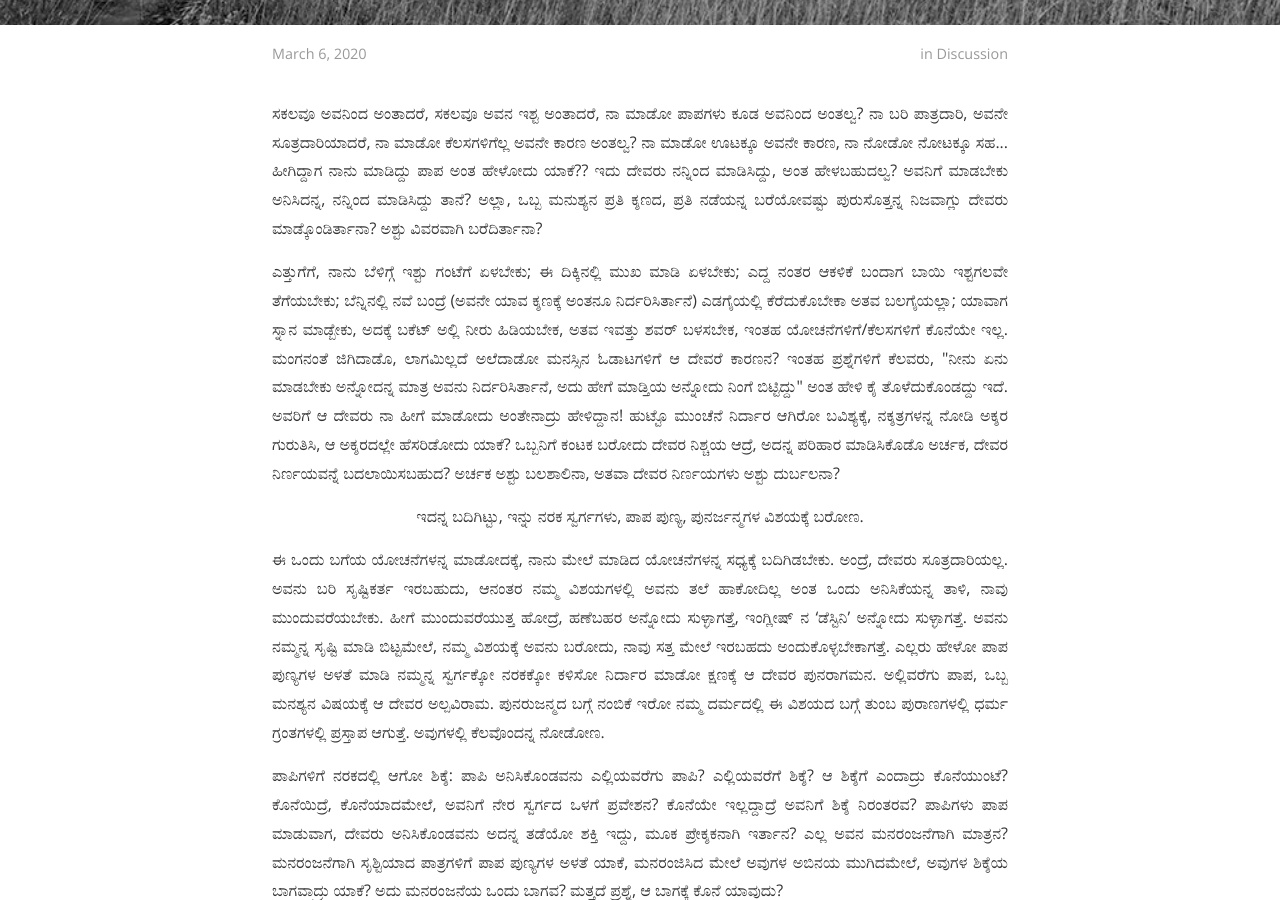
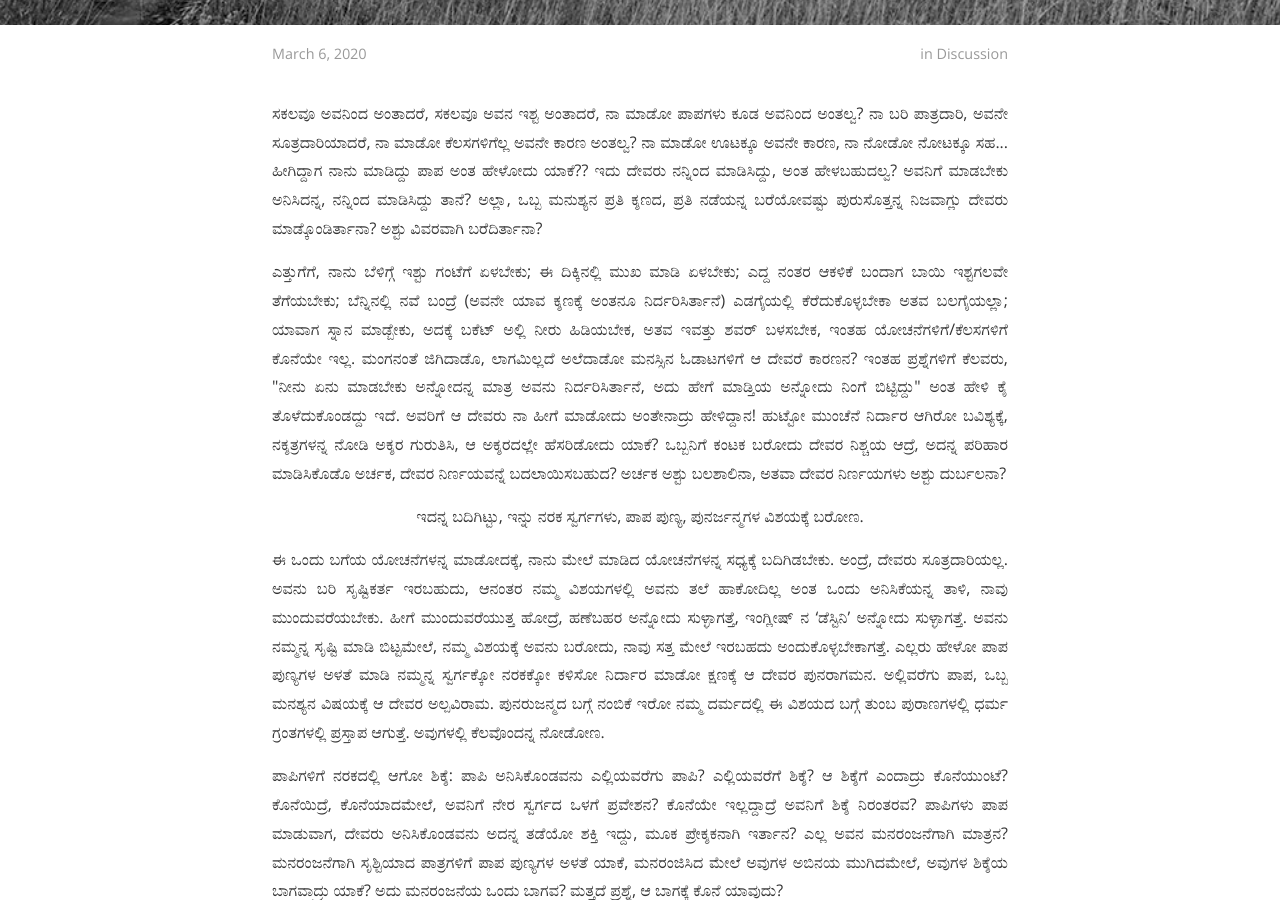
Before and after one commit to bencentra/centrarium, a Jekyll site: the page built from _posts/2020-03-06-tarka.markdown, in a window 1280 px wide and 900 px high, scrolled down 574 px. Built offline with Jekyll 4.4.1, drawn with Linux system fonts in a browser that asks for light colours; nearby versions of some CDN libraries; comment, search, counter and statistics services are not loaded; a style sheet for code colours, icons or effects is not loaded.

Commit message:
Update 2020-03-06-tarka.markdown

```diff
--- a/_posts/2020-03-06-tarka.markdown
+++ b/_posts/2020-03-06-tarka.markdown
@@ -12,7 +12,7 @@ description: ಕೆಲವೊಮ್ಮೆ ‌ಹೀಗೆ ಮನಸ್ಸಿನ
 
 <p align ="justify">ಸಕಲವೂ ಅವನಿಂದ ಅಂತಾದರೆ, ಸಕಲವೂ ಅವನ ಇಶ್ಟ ಅಂತಾದರೆ, ನಾ ಮಾಡೋ ಪಾಪಗಳು ಕೂಡ ಅವನಿಂದ ಅಂತಲ್ವ? ನಾ ಬರಿ ಪಾತ್ರದಾರಿ, ಅವನೇ ಸೂತ್ರದಾರಿಯಾದರೆ, ನಾ ಮಾಡೋ ಕೆಲಸಗಳಿಗೆಲ್ಲ ಅವನೇ ಕಾರಣ ಅಂತಲ್ವ? ನಾ ಮಾಡೋ ಊಟಕ್ಕೂ ಅವನೇ ಕಾರಣ, ನಾ ನೋಡೋ ನೋಟಕ್ಕೂ ಸಹ... ಹೀಗಿದ್ದಾಗ ನಾನು ಮಾಡಿದ್ದು ಪಾಪ ಅಂತ ಹೇಳೋದು ಯಾಕೆ?? ಇದು ದೇವರು ನನ್ನಿಂದ ಮಾಡಿಸಿದ್ದು, ಅಂತ ಹೇಳಬಹುದಲ್ವ? ಅವನಿಗೆ ಮಾಡಬೇಕು ಅನಿಸಿದನ್ನ, ನನ್ನಿಂದ ಮಾಡಿಸಿದ್ದು ತಾನೆ? ಅಲ್ಲಾ, ಒಬ್ಬ ಮನುಶ್ಯನ ಪ್ರತಿ ಕ್ಶಣದ, ಪ್ರತಿ ನಡೆಯನ್ನ ಬರೆಯೋವಷ್ಟು ಪುರುಸೊತ್ತನ್ನ ನಿಜವಾಗ್ಲು ದೇವರು ಮಾಡ್ಕೊಂಡಿರ್ತಾನಾ? ಅಶ್ಟು ವಿವರವಾಗಿ ಬರೆದಿರ್ತಾನಾ? </p><!--more-->
 
-<p align ="justify">ಎತ್ತುಗೆಗೆ, ನಾನು ಬೆಳಿಗ್ಗೆ ಇಶ್ಟು ಗಂಟೆಗೆ ಏಳಬೇಕು; ಈ ದಿಕ್ಕಿನಲ್ಲಿ ಮುಖ ಮಾಡಿ ಏಳಬೇಕು; ಎದ್ದ ನಂತರ ಆಕಳಿಕೆ ಬಂದಾಗ ಬಾಯಿ ಇಶ್ಟಗಲವೇ ತೆಗೆಯಬೇಕು; ಬೆನ್ನಿನಲ್ಲಿ ನವೆ ಬಂದ್ರೆ (ಅವನೇ ಯಾವ ಕ್ಶಣಕ್ಕೆ ಅಂತನೂ ನಿರ್ದರಿಸಿರ್ತಾನೆ) ಎಡಗೈಯಲ್ಲಿ ಕೆರೆದುಕೊಬೇಕಾ ಅತವ ಬಲಗೈಯಲ್ಲಾ; ಯಾವಾಗ ಸ್ನಾನ ಮಾಡ್ಬೇಕು, ಅದಕ್ಕೆ ಬಕೆಟ್ ಅಲ್ಲಿ ನೀರು ಹಿಡಿಯಬೇಕ, ಅತವ ಇವತ್ತು ಶವರ್ ಬಳಸಬೇಕ, ಇಂತಹ ಯೋಚನೆಗಳಿಗೆ/ಕೆಲಸಗಳಿಗೆ ಕೊನೆಯೇ ಇಲ್ಲ. ಮಂಗನಂತೆ ಜಿಗಿದಾಡೊ, ಲಾಗಮಿಲ್ಲದೆ ಅಲೆದಾಡೋ ಮನಸ್ಸಿನ ಓಡಾಟಗಳಿಗೆ ಆ ದೇವರೆ ಕಾರಣನ? ಇಂತಹ ಪ್ರಶ್ನೆಗಳಿಗೆ ಕೆಲವರು, "ನೀನು ಏನು ಮಾಡಬೇಕು ಅನ್ನೋದನ್ನ ಮಾತ್ರ ಅವನು ನಿರ್ದರಿಸಿರ್ತಾನೆ, ಅದು ಹೇಗೆ ಮಾಡ್ತಿಯ ಅನ್ನೋದು ನಿಂಗೆ ಬಿಟ್ಟಿದ್ದು" ಅಂತ ಹೇಳಿ ಕೈ ತೊಳೆದುಕೊಂಡದ್ದು ಇದೆ. ಅವರಿಗೆ ಆ ದೇವರು ನಾ ಹೀಗೆ ಮಾಡೋದು ಅಂತೇನಾದ್ರು ಹೇಳಿದ್ದಾನ! ಹುಟ್ಟೊ ಮುಂಚೆನೆ ನಿರ್ದಾರ ಆಗಿರೋ ಬವಿಶ್ಯಕ್ಕೆ, ನಕ್ಶತ್ರಗಳನ್ನ ನೋಡಿ ಅಕ್ಶರ ಗುರುತಿಸಿ, ಆ ಅಕ್ಶರದಲ್ಲೇ ಹೆಸರಿಡೋದು ಯಾಕೆ? ಒಬ್ಬನಿಗೆ ಕಂಟಕ ಬರೋದು ದೇವರ ನಿಶ್ಚಯ ಆದ್ರೆ, ಅದನ್ನ ಪರಿಹಾರ ಮಾಡಿಸಿಕೊಡೊ ಅರ್ಚಕ, ದೇವರ ನಿರ್ಣಯವನ್ನೆ ಬದಲಾಯಿಸಬಹುದ? ಅರ್ಚಕ ಅಶ್ಟು ಬಲಶಾಲಿನಾ, ಅತವಾ ದೇವರ ನಿರ್ಣಯಗಳು ಅಶ್ಟು ದುರ್ಬಲನಾ?</p>
+<p align ="justify">ಎತ್ತುಗೆಗೆ, ನಾನು ಬೆಳಿಗ್ಗೆ ಇಶ್ಟು ಗಂಟೆಗೆ ಏಳಬೇಕು; ಈ ದಿಕ್ಕಿನಲ್ಲಿ ಮುಖ ಮಾಡಿ ಏಳಬೇಕು; ಎದ್ದ ನಂತರ ಆಕಳಿಕೆ ಬಂದಾಗ ಬಾಯಿ ಇಶ್ಟಗಲವೇ ತೆಗೆಯಬೇಕು; ಬೆನ್ನಿನಲ್ಲಿ ನವೆ ಬಂದ್ರೆ (ಅವನೇ ಯಾವ ಕ್ಶಣಕ್ಕೆ ಅಂತನೂ ನಿರ್ದರಿಸಿರ್ತಾನೆ) ಎಡಗೈಯಲ್ಲಿ ಕೆರೆದುಕೊಳ್ಳಬೇಕಾ ಅತವ ಬಲಗೈಯಲ್ಲಾ; ಯಾವಾಗ ಸ್ನಾನ ಮಾಡ್ಬೇಕು, ಅದಕ್ಕೆ ಬಕೆಟ್ ಅಲ್ಲಿ ನೀರು ಹಿಡಿಯಬೇಕ, ಅತವ ಇವತ್ತು ಶವರ್ ಬಳಸಬೇಕ, ಇಂತಹ ಯೋಚನೆಗಳಿಗೆ/ಕೆಲಸಗಳಿಗೆ ಕೊನೆಯೇ ಇಲ್ಲ. ಮಂಗನಂತೆ ಜಿಗಿದಾಡೊ, ಲಾಗಮಿಲ್ಲದೆ ಅಲೆದಾಡೋ ಮನಸ್ಸಿನ ಓಡಾಟಗಳಿಗೆ ಆ ದೇವರೆ ಕಾರಣನ? ಇಂತಹ ಪ್ರಶ್ನೆಗಳಿಗೆ ಕೆಲವರು, "ನೀನು ಏನು ಮಾಡಬೇಕು ಅನ್ನೋದನ್ನ ಮಾತ್ರ ಅವನು ನಿರ್ದರಿಸಿರ್ತಾನೆ, ಅದು ಹೇಗೆ ಮಾಡ್ತಿಯ ಅನ್ನೋದು ನಿಂಗೆ ಬಿಟ್ಟಿದ್ದು" ಅಂತ ಹೇಳಿ ಕೈ ತೊಳೆದುಕೊಂಡದ್ದು ಇದೆ. ಅವರಿಗೆ ಆ ದೇವರು ನಾ ಹೀಗೆ ಮಾಡೋದು ಅಂತೇನಾದ್ರು ಹೇಳಿದ್ದಾನ! ಹುಟ್ಟೋ ಮುಂಚೆನೆ ನಿರ್ದಾರ ಆಗಿರೋ ಬವಿಶ್ಯಕ್ಕೆ, ನಕ್ಶತ್ರಗಳನ್ನ ನೋಡಿ ಅಕ್ಶರ ಗುರುತಿಸಿ, ಆ ಅಕ್ಶರದಲ್ಲೇ ಹೆಸರಿಡೋದು ಯಾಕೆ? ಒಬ್ಬನಿಗೆ ಕಂಟಕ ಬರೋದು ದೇವರ ನಿಶ್ಚಯ ಆದ್ರೆ, ಅದನ್ನ ಪರಿಹಾರ ಮಾಡಿಸಿಕೊಡೊ ಅರ್ಚಕ, ದೇವರ ನಿರ್ಣಯವನ್ನೆ ಬದಲಾಯಿಸಬಹುದ? ಅರ್ಚಕ ಅಶ್ಟು ಬಲಶಾಲಿನಾ, ಅತವಾ ದೇವರ ನಿರ್ಣಯಗಳು ಅಶ್ಟು ದುರ್ಬಲನಾ?</p>
 
 <p align ="center">ಇದನ್ನ ಬದಿಗಿಟ್ಟು, ಇನ್ನು ನರಕ ಸ್ವರ್ಗಗಳು, ಪಾಪ ಪುಣ್ಯ, ಪುನರ್ಜನ್ಮಗಳ ವಿಶಯಕ್ಕೆ ಬರೋಣ.</p>
 
```
